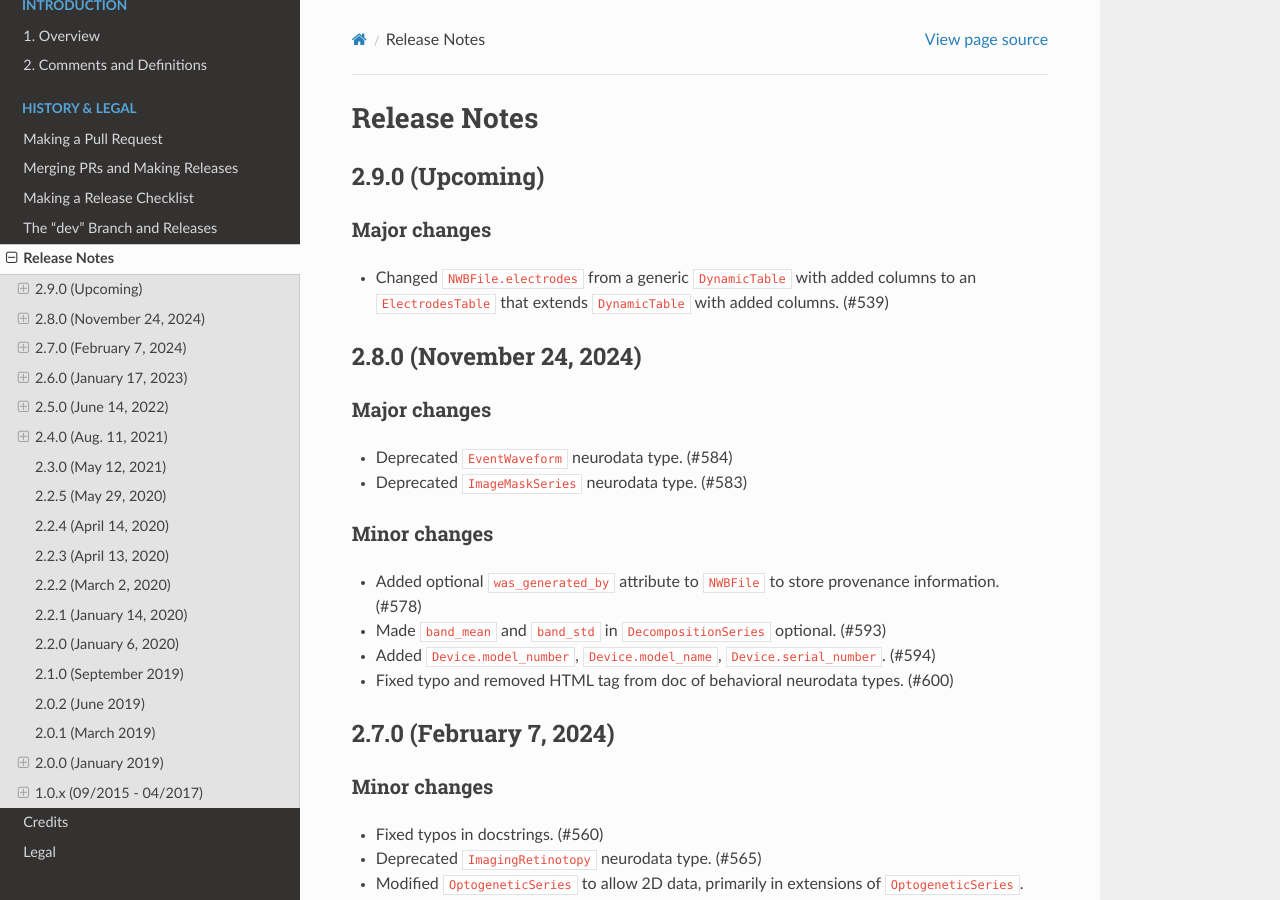
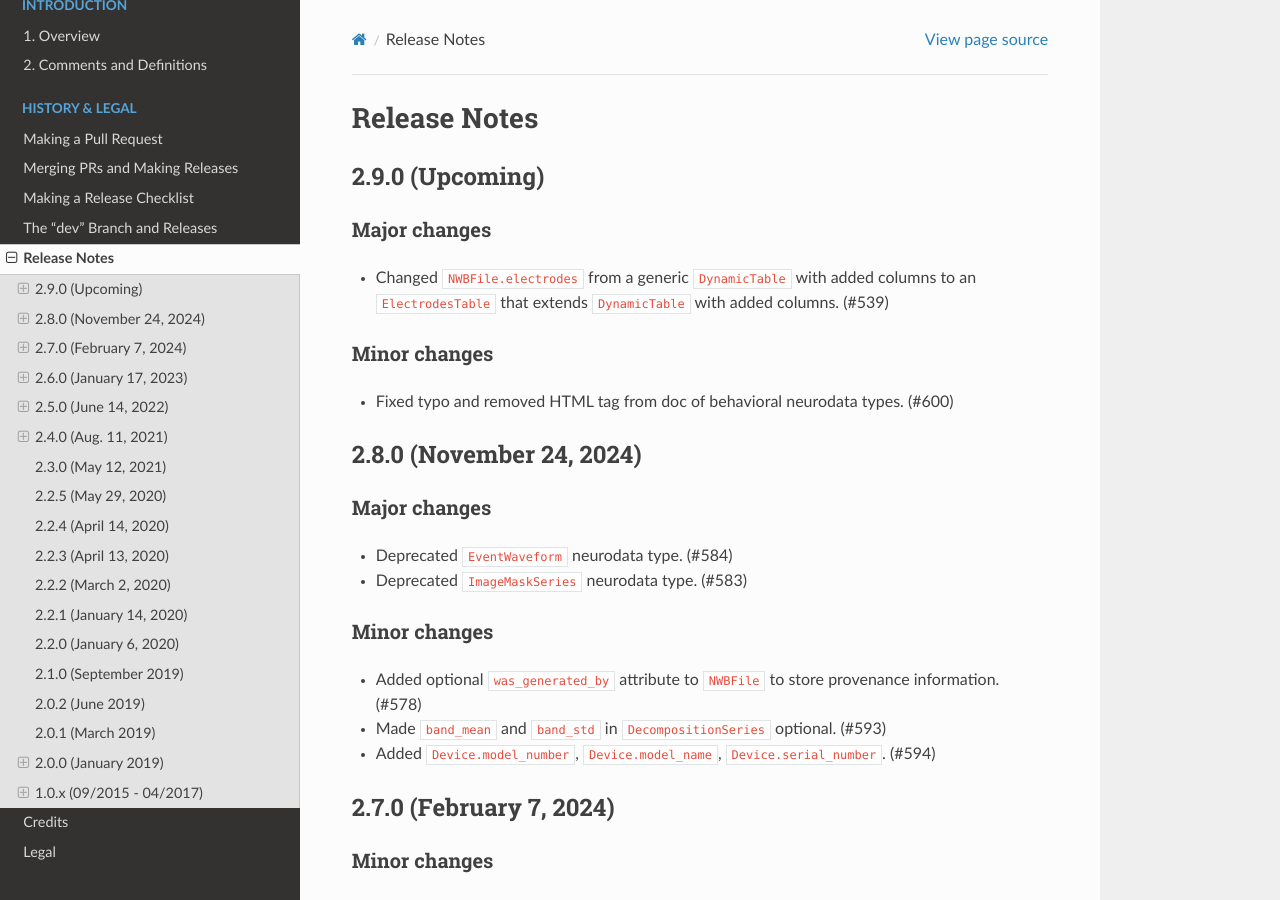
Before and after one commit to NeurodataWithoutBorders/nwb-schema, a Sphinx documentation site: the page built from docs/format/source/format_release_notes.rst, in a window 1280 px wide and 900 px high. Built offline with Sphinx 7.4.7 and the Read the Docs theme 3.1.0, drawn with Linux system fonts in a browser that asks for light colours; some of the changed lines change nothing that is shown.

Commit message:
Update format_release_notes.rst

```diff
--- a/docs/format/source/format_release_notes.rst
+++ b/docs/format/source/format_release_notes.rst
@@ -9,6 +9,10 @@ Release Notes
 Major changes
 ^^^^^^^^^^^^^
 - Changed ``NWBFile.electrodes`` from a generic ``DynamicTable`` with added columns to an ``ElectrodesTable`` that extends ``DynamicTable`` with added columns. (#539)
+
+Minor changes
+^^^^^^^^^^^^^
+- Fixed typo and removed HTML tag from doc of behavioral neurodata types. (#600)
 
 2.8.0 (November 24, 2024)
 -------------------------
@@ -23,7 +27,6 @@ Minor changes
 - Added optional ``was_generated_by`` attribute to ``NWBFile`` to store provenance information. (#578)
 - Made ``band_mean`` and ``band_std`` in ``DecompositionSeries`` optional. (#593)
 - Added ``Device.model_number``, ``Device.model_name``, ``Device.serial_number``. (#594)
-- Fixed typo and removed HTML tag from doc of behavioral neurodata types. (#600)
 
 2.7.0 (February 7, 2024)
 ------------------------
```
